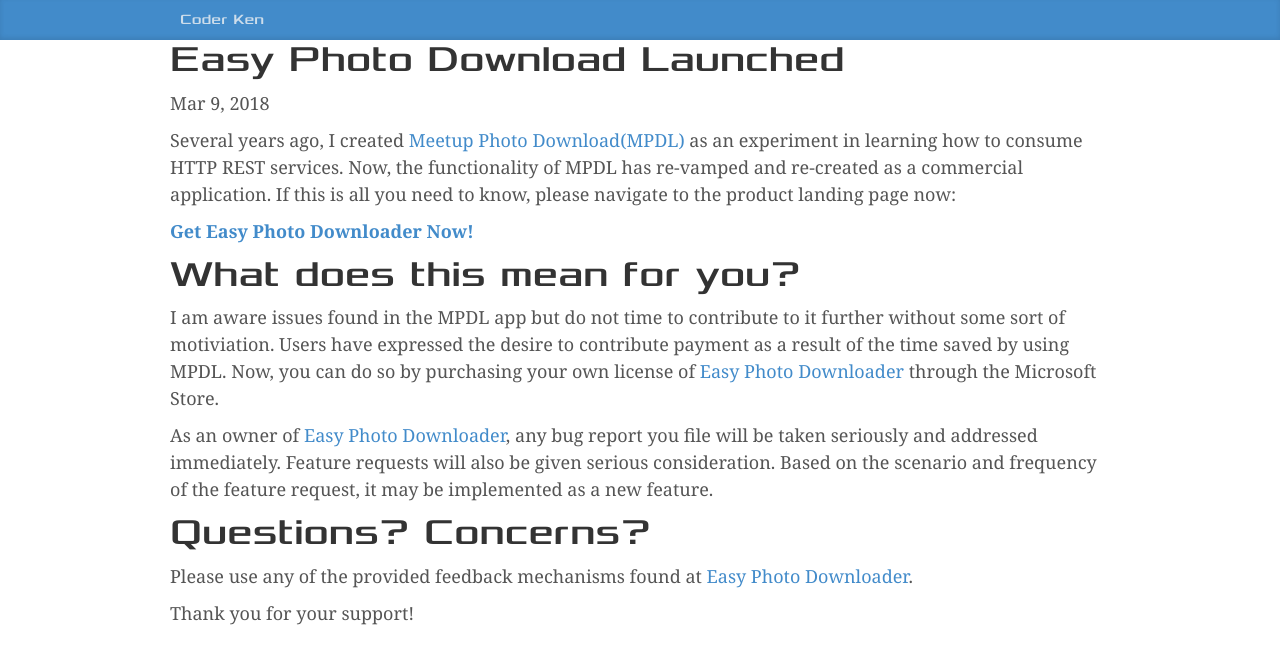
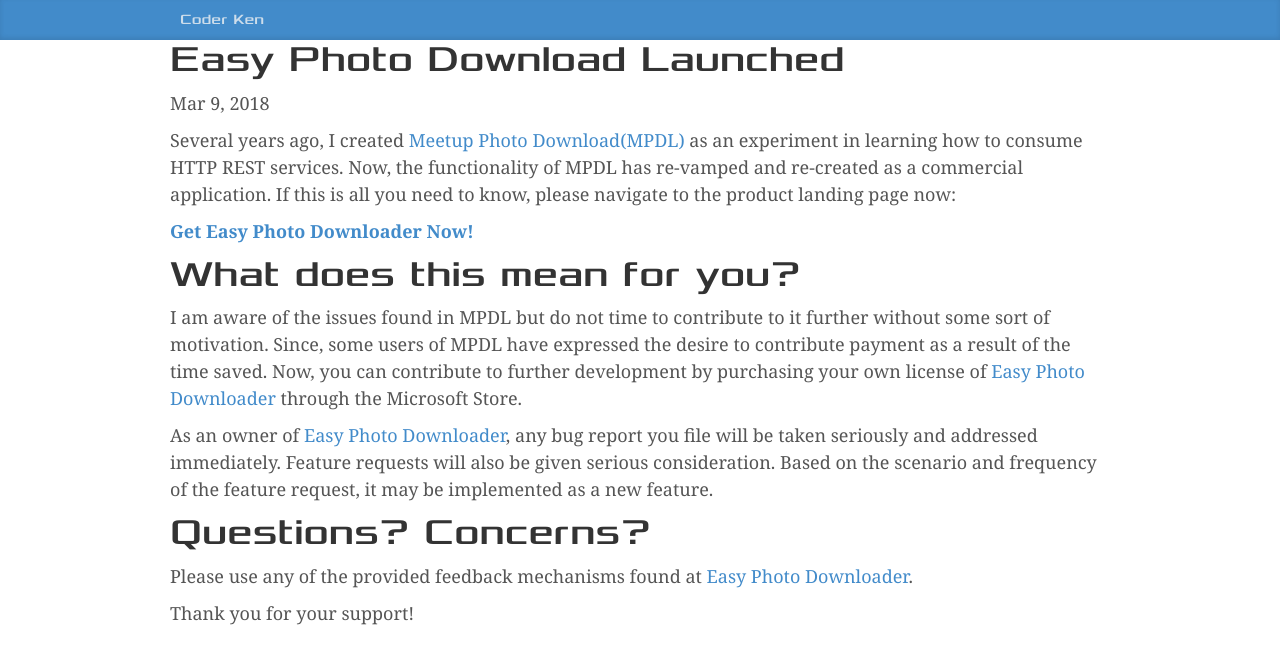
Before and after one commit to krcourville/krcourville.github.io, a Jekyll site: the page built from _posts/2018-03-09-easy-photo-download-launched.markdown, in a window 1280 px wide. Shown: the top 664 px of the page. Built offline with Jekyll 4.4.1, drawn with Linux system fonts in a browser that asks for light colours; nearby versions of some CDN libraries; comment, search, counter and statistics services are not loaded.

Commit message:
Update 2018-03-09-easy-photo-download-launched.markdown

```diff
--- a/_posts/2018-03-09-easy-photo-download-launched.markdown
+++ b/_posts/2018-03-09-easy-photo-download-launched.markdown
@@ -9,7 +9,7 @@
 
 # What does this mean for you?
 
-I am aware issues found in the MPDL app but do not time to contribute to it further without some sort of motiviation.  Users have expressed the desire to contribute payment as a result of the time saved by using MPDL.  Now, you can do so by purchasing your own license of [Easy Photo Downloader](https://easydownload.photos) through the Microsoft Store.
+I am aware of the issues found in MPDL but do not time to contribute to it further without some sort of motivation.  Since, some users of MPDL have expressed the desire to contribute payment as a result of the time saved.  Now, you can contribute to further development by purchasing your own license of [Easy Photo Downloader](https://easydownload.photos) through the Microsoft Store.
 
 As an owner of [Easy Photo Downloader](https://easydownload.photos), any bug report you file will be taken seriously and addressed immediately. Feature requests will also be given serious consideration.  Based on the scenario and frequency of the feature request, it may be implemented as a new feature.
 
```
